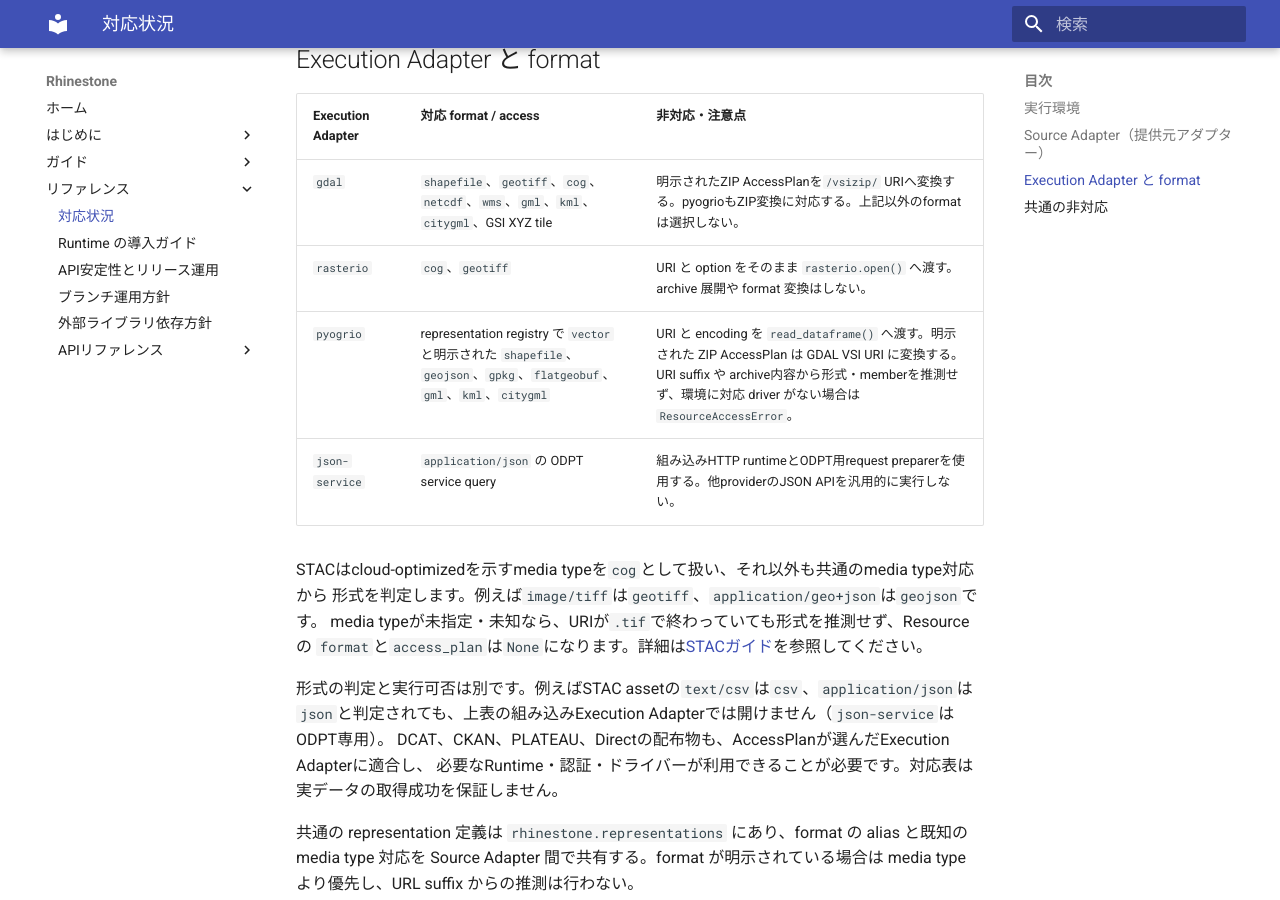
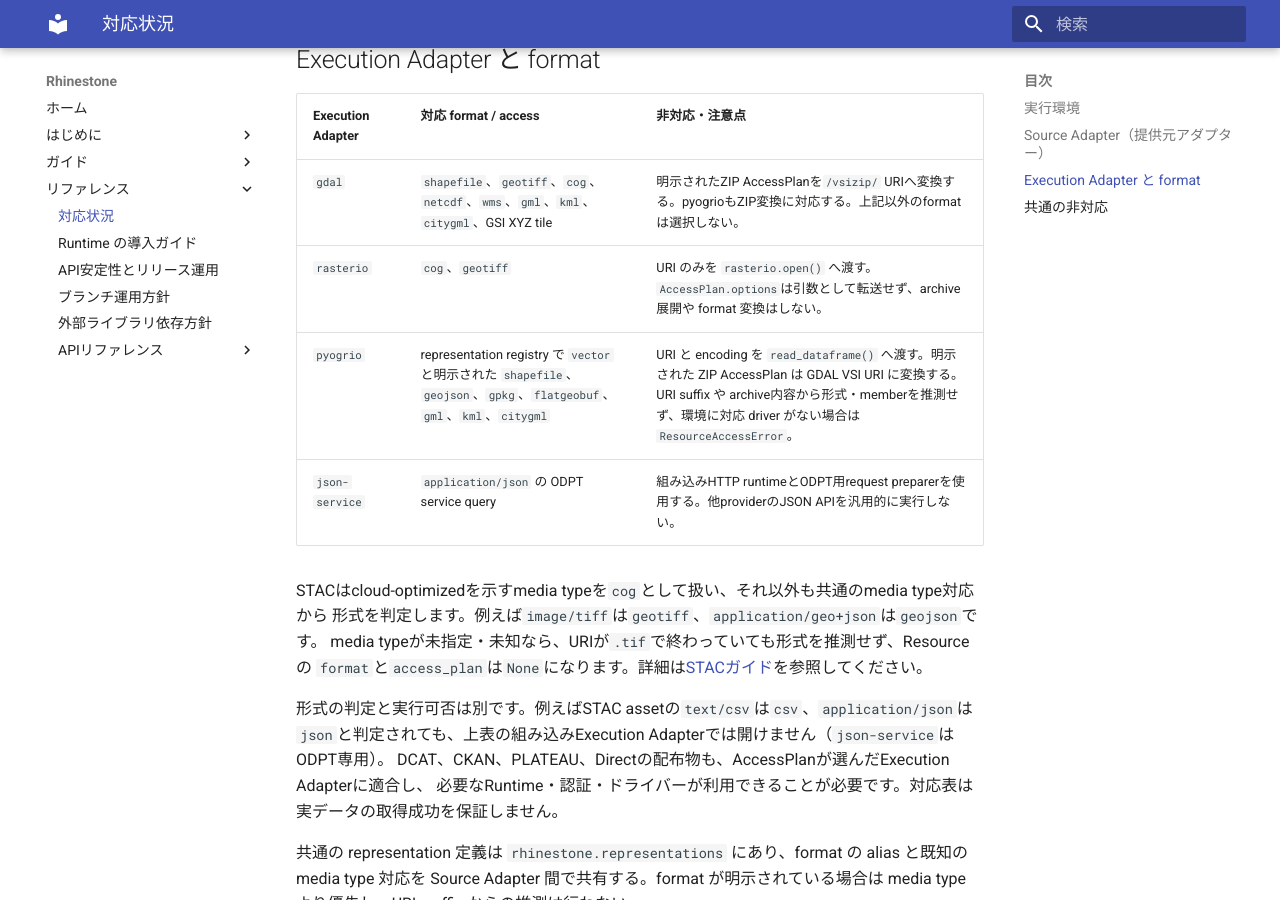
Before and after one commit to u-kitazawa/rhinestone, an MkDocs documentation site: the page built from docs/compatibility.md, in a window 1280 px wide and 900 px high, scrolled down 2267 px. Built offline with MkDocs 1.6.1 and Material for MkDocs 9.7.7, drawn with Linux system fonts in a browser that asks for light colours.

Commit message:
docs: correct Rasterio URI-only delegation contract

```diff
--- a/docs/compatibility.md
+++ b/docs/compatibility.md
@@ -44,7 +44,7 @@ ResourceをGDALなどへ渡す部分です。外部ライブラリの準備は[R
 | Execution Adapter | 対応 format / access | 非対応・注意点 |
 | --- | --- | --- |
 | `gdal` | `shapefile`、`geotiff`、`cog`、`netcdf`、`wms`、`gml`、`kml`、`citygml`、GSI XYZ tile | 明示されたZIP AccessPlanを`/vsizip/` URIへ変換する。pyogrioもZIP変換に対応する。上記以外のformatは選択しない。 |
-| `rasterio` | `cog`、`geotiff` | URI と option をそのまま `rasterio.open()` へ渡す。archive 展開や format 変換はしない。 |
+| `rasterio` | `cog`、`geotiff` | URI のみを `rasterio.open()` へ渡す。`AccessPlan.options`は引数として転送せず、archive 展開や format 変換はしない。 |
 | `pyogrio` | representation registry で `vector` と明示された `shapefile`、`geojson`、`gpkg`、`flatgeobuf`、`gml`、`kml`、`citygml` | URI と encoding を `read_dataframe()` へ渡す。明示された ZIP AccessPlan は GDAL VSI URI に変換する。URI suffix や archive内容から形式・memberを推測せず、環境に対応 driver がない場合は `ResourceAccessError`。 |
 | `json-service` | `application/json` の ODPT service query | 組み込みHTTP runtimeとODPT用request preparerを使用する。他providerのJSON APIを汎用的に実行しない。 |
 
```
Also changed, not shown: docs/api/adapters/rasterio.md (+1 -0 lines).
